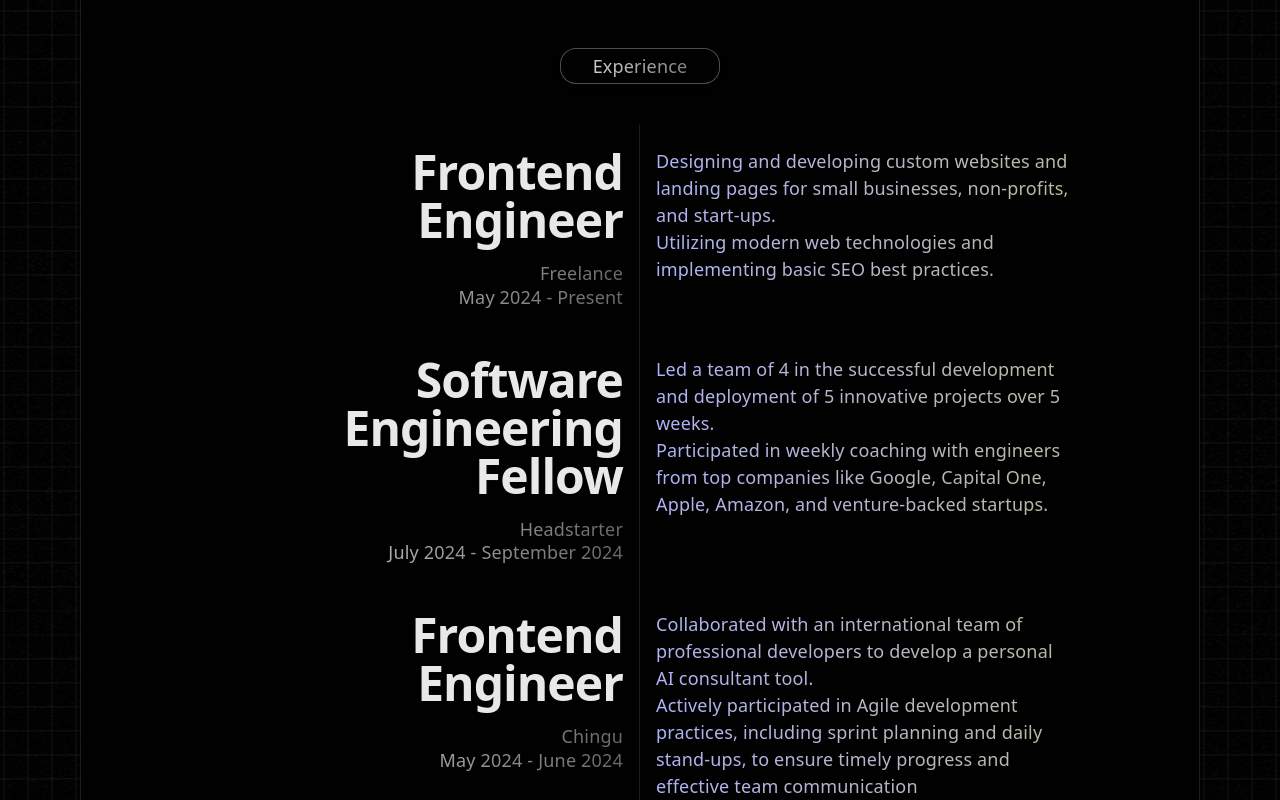
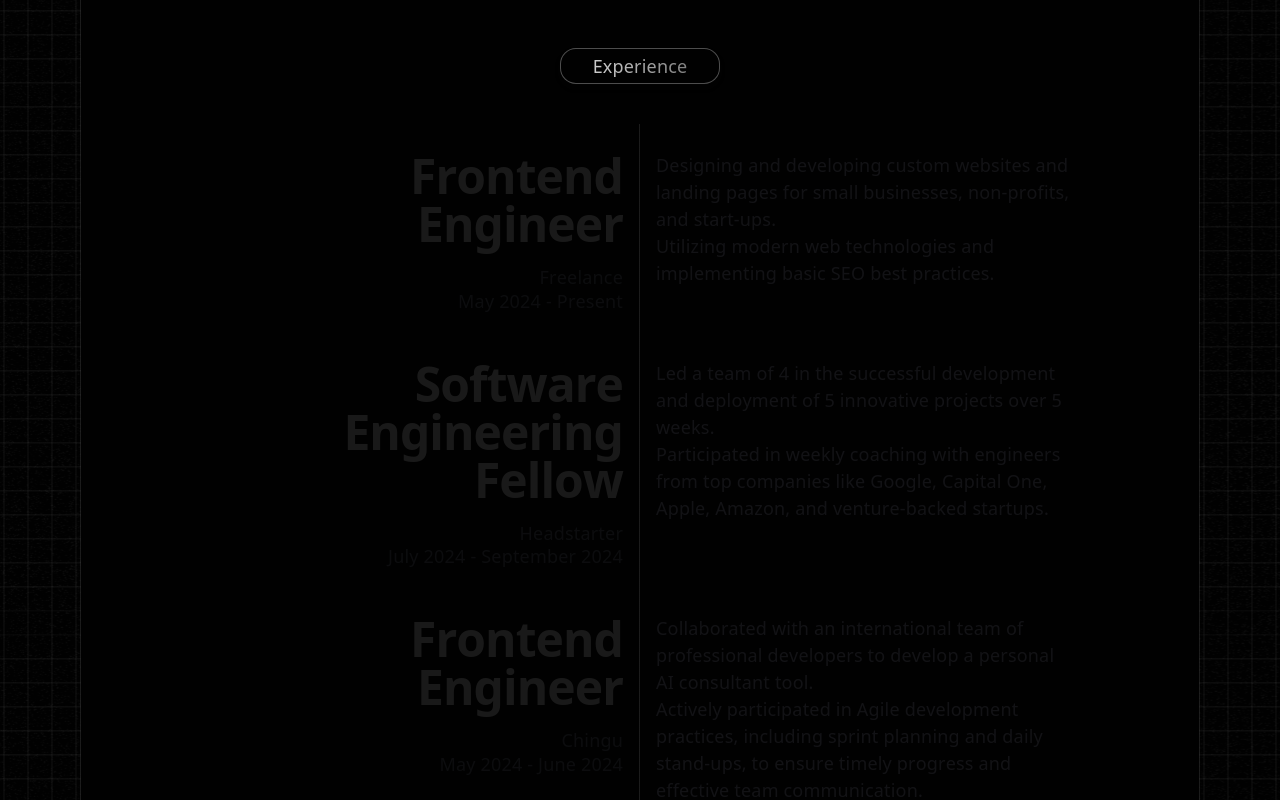
Before and after one commit to VriaA/portfolio, a React (Vite) app: page / in a window 1280 px wide. Shown: the part 4140-4940 px from the top of the page. Built offline with nearby package versions, Linux system fonts and the light colour scheme; a web font is replaced by a local one.

Commit message:
animate experience section text on scroll with gsap scroll trigger

```diff
--- a/src/components/AppLayout.tsx
+++ b/src/components/AppLayout.tsx
@@ -6,12 +6,14 @@ import Footer from "@/components/Footer";
 import useScrollToSectionOnHashChange from "@/hooks/useScrollToSectionOnHashChange";
 import { gsap } from "gsap";
 import { useGSAP } from "@gsap/react";
+import { ScrollTrigger } from "gsap/ScrollTrigger";
 import { ReactLenis } from "lenis/react";
 
 export default function AppLayout() {
     const location = useLocation();
     useScrollToSectionOnHashChange();
     gsap.registerPlugin(useGSAP);
+    gsap.registerPlugin(ScrollTrigger);
 
     useEffect(() => {
         if (location.hash) return;
--- a/src/components/Experience.tsx
+++ b/src/components/Experience.tsx
@@ -1,39 +1,68 @@
-import { Fragment } from "react/jsx-runtime"
-import SectionHeader from "./SectionHeader"
-import experiences from "@/data/experience"
+import { Fragment } from "react/jsx-runtime";
+import SectionHeader from "./SectionHeader";
+import experiences from "@/data/experience";
+import useAnimateExperience from "@/hooks/gsap_animations/useAnimateExperience";
 
 export default function Experience(): JSX.Element {
+    useAnimateExperience();
+
     return (
         <div id="experience" className="relative z-[2] py-10 md:py-20">
             <section className="bg-metallic-gradient p-[1px] rounded-2xl overflow-hidden">
                 <div className="flex flex-col items-center justify-center bg-black rounded-2xl py-10 md:py-20 px-0 ">
-                    <SectionHeader text='Experience' />
+                    <SectionHeader text="Experience" />
                     <div className="max-w-[900px] mt-4 md:mt-10 px-5 md:px-0">
-                        {
-                            experiences.map((experience, i) => {
-                                const { role, institution, startDate, endDate, description } = experience
-                                const isLast = (experiences.length - 1) === i
-                                return <div key={institution} className={`flex flex-col md:flex-row h-fit gap-6 md:gap-0 py-6 md:py-0 ${!isLast ? 'border-b' : ''} md:border-b-0 metallic-border`}>
+                        {experiences.map((experience, i) => {
+                            const {
+                                role,
+                                institution,
+                                startDate,
+                                endDate,
+                                description,
+                            } = experience;
+                            const isLast = experiences.length - 1 === i;
+                            return (
+                                <div
+                                    key={institution}
+                                    className={`flex flex-col md:flex-row h-fit gap-6 md:gap-0 py-6 md:py-0 ${
+                                        !isLast ? "border-b" : ""
+                                    } md:border-b-0 metallic-border`}>
                                     <div className="flex flex-col justify-start w-full md:w-1/2 md:p-4 md:py-6 text-left md:text-right md:border-r metallic-border">
-                                        <h3 className="text-[32px] xl:text-5xl font-satoshi font-bold !leading-none -tracking-[.02em] text-off-white">{role}</h3>
-                                        <p className="mt-5 text-base xl:text-lg font-satoshi font-medium !leading-[110%] tracking-[.01em] bg-metallic-text text-transparent bg-clip-text">{institution}</p>
-                                        <p className="mt-1 text-base xl:text-lg font-satoshi font-regular !leading-[110%] tracking-[.01em] bg-metallic-text text-transparent bg-clip-text">{startDate} - {endDate}</p>
+                                        <h3 className="experience text-[32px] xl:text-5xl font-satoshi font-bold !leading-none -tracking-[.02em] text-off-white">
+                                            {role}
+                                        </h3>
+                                        <p className="experience mt-5 text-base xl:text-lg font-satoshi font-medium !leading-[110%] tracking-[.01em] text-gray-500">
+                                            {institution}
+                                        </p>
+                                        <p className="experience mt-1 text-base xl:text-lg font-satoshi font-regular !leading-[110%] tracking-[.01em] text-gray-500">
+                                            {startDate} - {endDate}
+                                        </p>
                                     </div>
 
-                                    <p className={`w-full md:w-1/2 md:p-4 md:py-6 ${isLast ? 'md:pb-0' : ''} text-base xl:text-lg font-satoshi font-medium !leading-[150%] tracking-[.01em] text-transparent bg-cta-primary bg-clip-text`}>
-                                        {description.split('\n').map((line, i) => {
-                                            return <Fragment key={`${institution}-description-line-${i + 1}`}>
-                                                {line}
-                                                <br />
-                                            </Fragment>
-                                        })}
+                                    <p
+                                        className={`experience description w-full md:w-1/2 md:p-4 md:py-6 ${
+                                            isLast ? "md:pb-0" : ""
+                                        } text-base xl:text-lg font-satoshi font-medium !leading-[150%] tracking-[.01em] text-lavender`}>
+                                        {description
+                                            .split("\n")
+                                            .map((line, i) => {
+                                                return (
+                                                    <Fragment
+                                                        key={`${institution}-description-line-${
+                                                            i + 1
+                                                        }`}>
+                                                        {line}
+                                                        <br />
+                                                    </Fragment>
+                                                );
+                                            })}
                                     </p>
                                 </div>
-                            })
-                        }
+                            );
+                        })}
                     </div>
                 </div>
             </section>
         </div>
-    )
+    );
 }
--- a/src/data/experience.ts
+++ b/src/data/experience.ts
@@ -20,6 +20,6 @@ export default [
         startDate: "May 2024",
         endDate: "June 2024",
         description:
-			"Collaborated with an international team of professional developers to develop a personal AI consultant tool. \nActively participated in Agile development practices, including sprint planning and daily stand-ups, to ensure timely progress and effective team communication",
+            "Collaborated with an international team of professional developers to develop a personal AI consultant tool. \nActively participated in Agile development practices, including sprint planning and daily stand-ups, to ensure timely progress and effective team communication.",
     },
-]
+];
--- /dev/null
+++ b/src/hooks/gsap_animations/useAnimateExperience.tsx
@@ -0,0 +1,32 @@
+import gsap from "gsap";
+import { useGSAP } from "@gsap/react";
+import useSplitText from "../useSplitText";
+import { useContext } from "react";
+import { AppContext, TAppContext } from "@/contexts/AppContext";
+
+export default function useAnimateExperience(): void {
+    const { hasSplitText } = useSplitText(".experience", "words,chars");
+    const { viewport } = useContext(AppContext) as TAppContext;
+    useGSAP(
+        () => {
+            if (!hasSplitText) return;
+            const letters = document.querySelectorAll(".experience .char");
+            const tl = gsap.timeline({
+                scrollTrigger: {
+                    trigger: ".experience",
+                    start: "top 40%",
+                    scrub: viewport.isPc ? 2 : 5,
+                    markers: false,
+                },
+            });
+
+            tl.to(letters, {
+                y: 0,
+                opacity: 1,
+                stagger: 0.2,
+                ease: "sine",
+            });
+        },
+        { dependencies: [hasSplitText], revertOnUpdate: true }
+    );
+}
--- a/src/index.css
+++ b/src/index.css
@@ -71,5 +71,9 @@
     @apply opacity-0 blur-[8px] translate-y-12 lg:translate-y-28;
 }
 
+.experience .char {
+    @apply opacity-10 translate-y-1;
+}
+
 @tailwind components;
 @tailwind utilities;
--- a/tailwind.config.js
+++ b/tailwind.config.js
@@ -8,6 +8,7 @@ export default {
                 "off-white": "#E8E8E8",
                 "dark-gray": "#333333",
                 black: "#010101",
+                lavender: "#a7a7c2",
             },
             fontFamily: {
                 "brown-sugar": ["Brown sugar", "cursive"],
```
Lines whose indentation alone changed are shown as unchanged.
